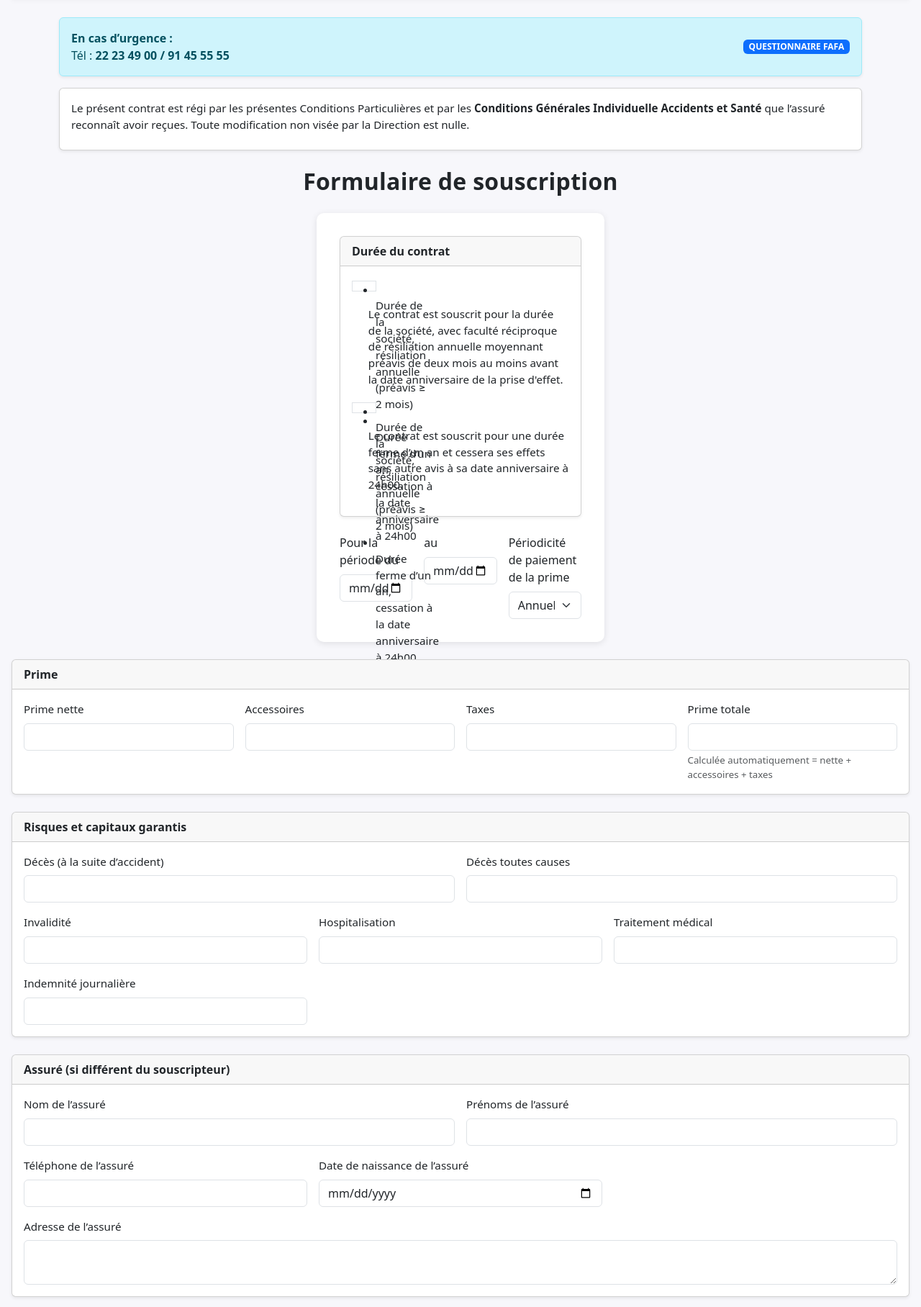
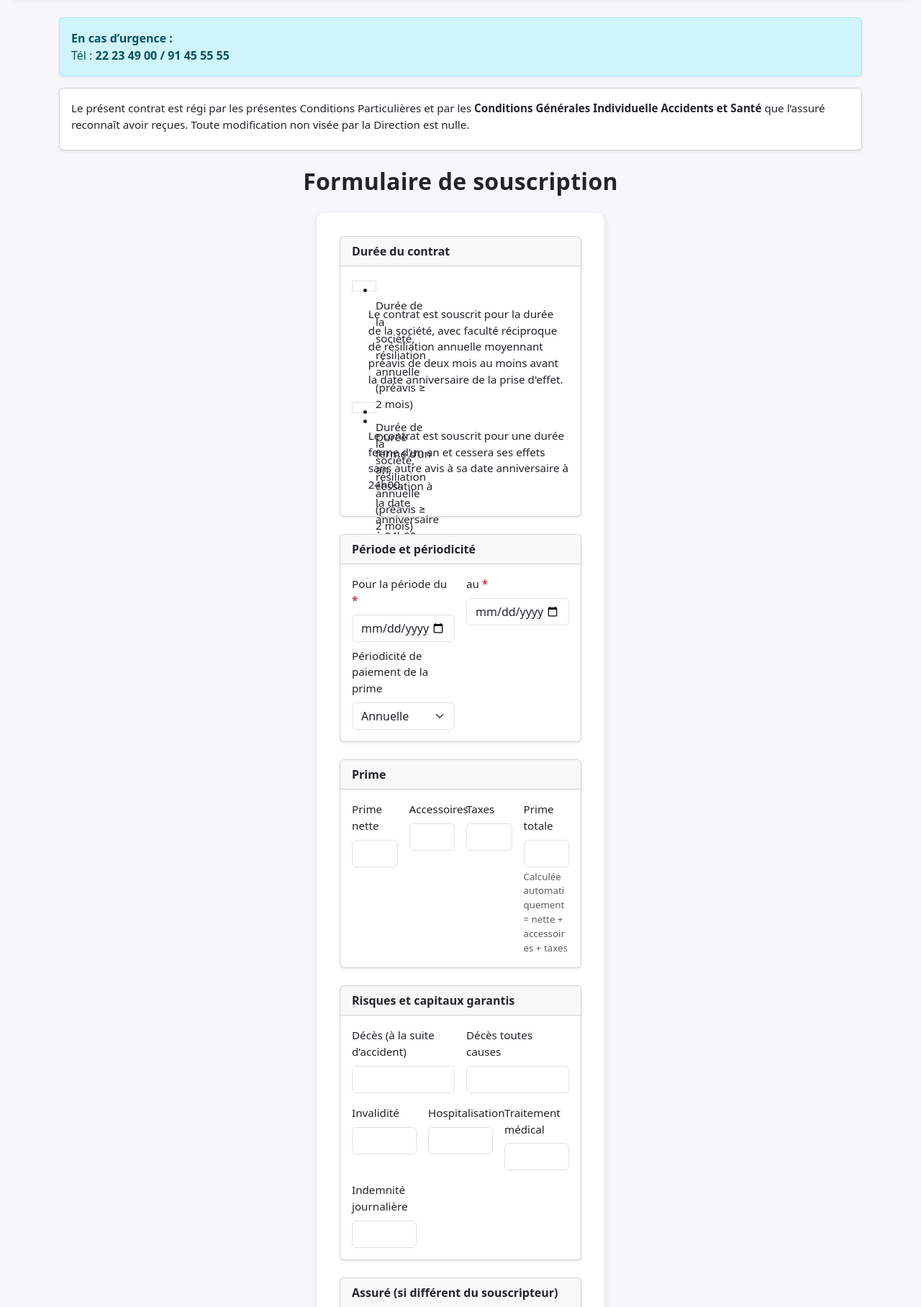
Before and after one commit to IFAZANE/fafa, a Flask app: page /questionnaire in a window 1280 px wide. Shown: the part 194-2010 px from the top of the page at 72% size. Run offline with Flask 3, Linux system fonts and the light colour scheme.

Commit message:
questionnaire.html

```diff
--- a/fafa/templates/questionnaire.html
+++ b/fafa/templates/questionnaire.html
@@ -55,7 +55,7 @@
             <strong>En cas d’urgence :</strong><br />
             Tél : <strong>22 23 49 00 / 91 45 55 55</strong>
           </div>
-          <span class="badge text-bg-primary">QUESTIONNAIRE FAFA</span>
+
         </div>
       </div>
 
@@ -100,28 +100,26 @@
   </div>
 </div>
 
-
-
 <!-- Période et périodicité -->
+<div class="card mb-4 shadow-sm">
+  <div class="card-header fw-semibold">Période et périodicité</div>
+  <div class="card-body small-text">
     <div class="row g-3">
-          <div class="col-12 col-md-4">
-            <label class="form-label">Pour la période du</label>
+      <div class="col-12 col-md-6">
+        <label class="form-label required">Pour la période du</label>
         {{ form.periode_debut(class="form-control") }}
       </div>
-          <div class="col-12 col-md-4">
-            <label class="form-label">au</label>
+      <div class="col-12 col-md-6">
+        <label class="form-label required">au</label>
         {{ form.periode_fin(class="form-control") }}
       </div>
-          <div class="col-12 col-md-4">
+      <div class="col-12 col-md-6 mt-2">
         {{ form.periodicite.label(class="form-label") }}
         {{ form.periodicite(class="form-select") }}
       </div>
     </div>
-
   </div>
 </div>
-
-
 
 
     <!-- Prime -->
```
Lines whose indentation alone changed are shown as unchanged.
